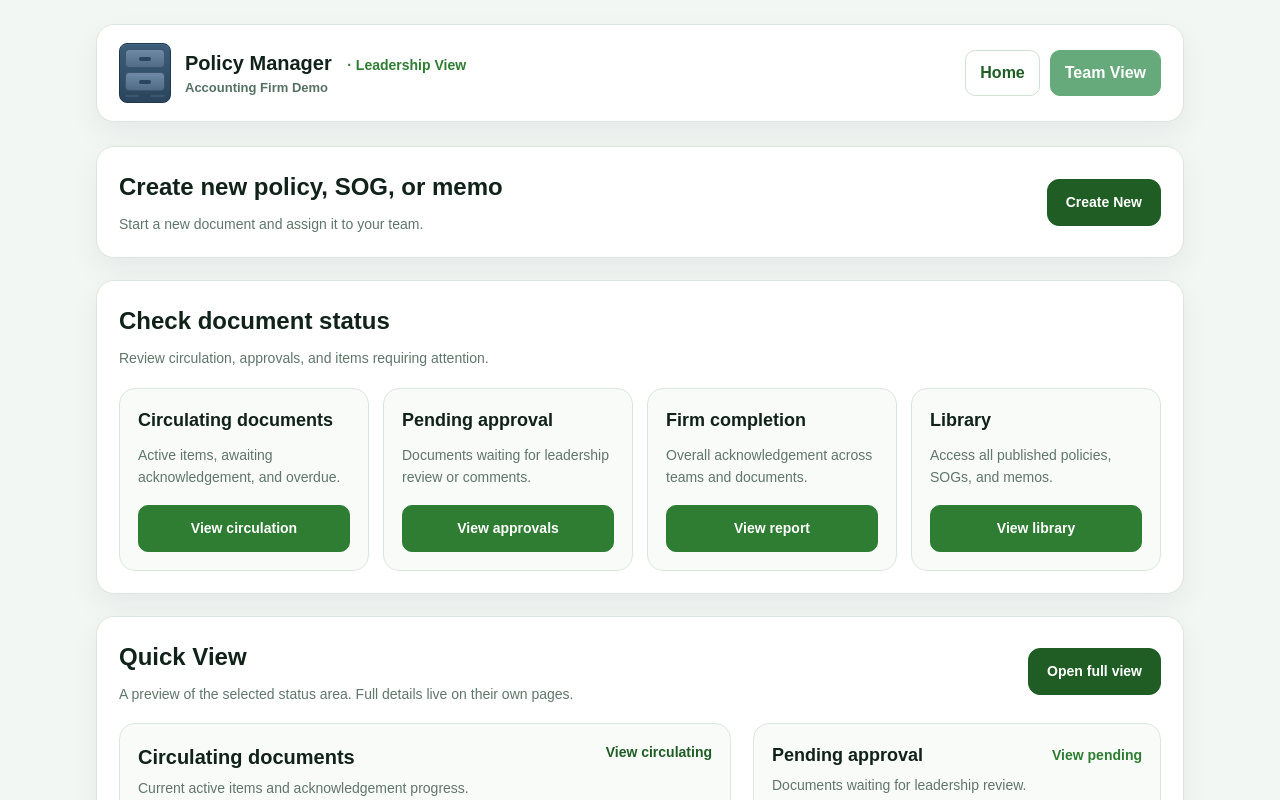
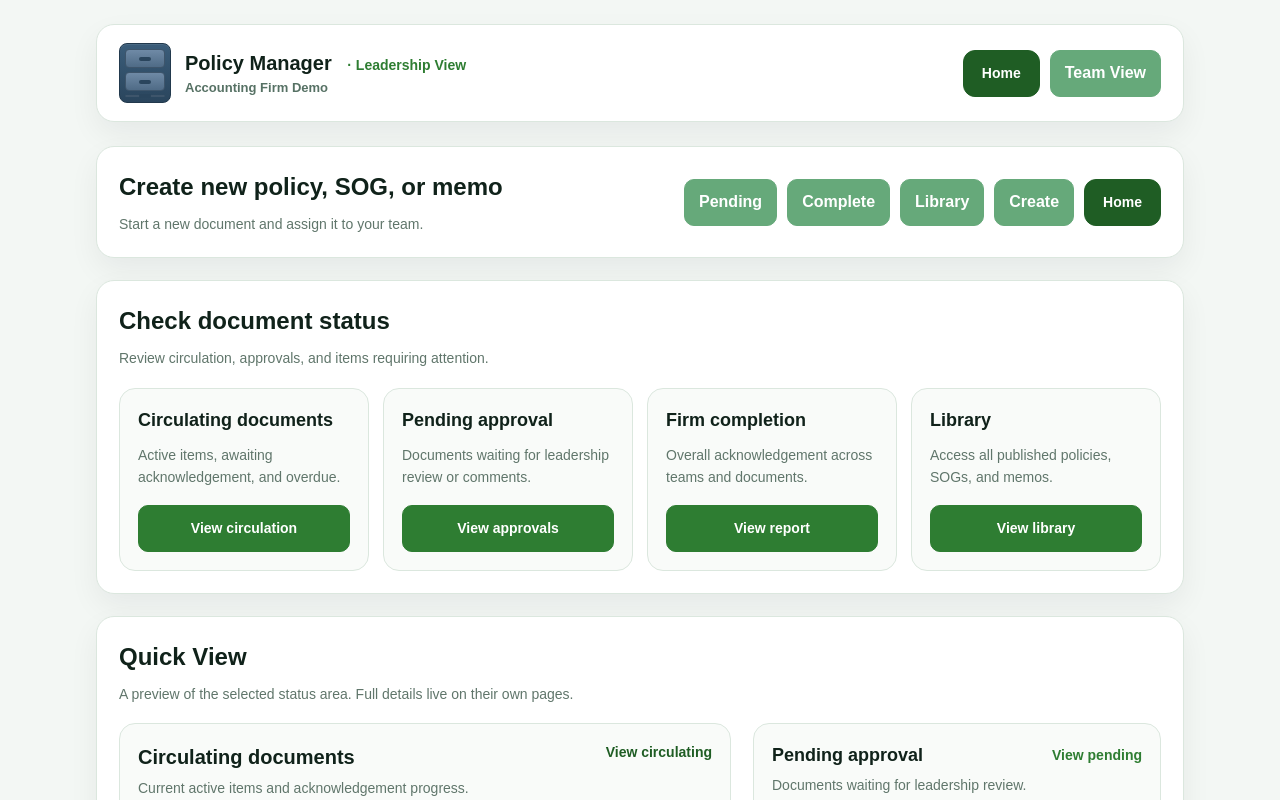
Before and after one commit to phoenixinc37-hue/policy-manager, a Next.js app: page /manager in a window 1280 px wide. Shown: the top 800 px of the page. Built offline with nearby package versions, Linux system fonts and the light colour scheme.

Commit message:
style: update leadership home color and create menu

```diff
--- a/app/manager/page.tsx
+++ b/app/manager/page.tsx
@@ -43,7 +43,7 @@ export default function ManagerPage() {
             </div>
           </div>
           <div style={{ display: "flex", gap: 10, flexWrap: "wrap" }}>
-            <Link href="/" style={secondaryButton}>Home</Link>
+            <Link href="/" style={primaryButtonLink}>Home</Link>
             <Link href="/teamview" style={teamButton}>Team View</Link>
           </div>
         </header>
@@ -55,7 +55,13 @@ export default function ManagerPage() {
                 <div style={{ fontSize: 24, fontWeight: 800 }}>Create new policy, SOG, or memo</div>
                 <p style={{ fontSize: 14, color: "#60766b", lineHeight: 1.6, margin: "8px 0 0" }}>Start a new document and assign it to your team.</p>
               </div>
-              <Link href="/create" style={primaryButtonLink}>Create New</Link>
+              <div style={{ display: "flex", gap: 10, flexWrap: "wrap" }}>
+                <Link href="/pending" style={greenMenuButton}>Pending</Link>
+                <Link href="/completion" style={greenMenuButton}>Complete</Link>
+                <Link href="/policy-index" style={greenMenuButton}>Library</Link>
+                <Link href="/create" style={greenMenuButton}>Create</Link>
+                <Link href="/" style={primaryButtonLink}>Home</Link>
+              </div>
             </div>
           </section>
 
@@ -84,7 +90,6 @@ export default function ManagerPage() {
                 <div style={{ fontSize: 24, fontWeight: 800 }}>Quick View</div>
                 <p style={{ fontSize: 14, color: "#60766b", lineHeight: 1.6, margin: "8px 0 0" }}>A preview of the selected status area. Full details live on their own pages.</p>
               </div>
-              <Link href="/status" style={primaryButtonLink}>Open full view</Link>
             </div>
 
             <div style={{ display: "grid", gridTemplateColumns: "1.2fr 0.8fr", gap: 22 }}>
@@ -227,6 +232,16 @@ const secondaryGreenButton = {
   width: "100%",
 };
 
+const greenMenuButton = {
+  textDecoration: "none",
+  background: "#66a97a",
+  color: "#ffffff",
+  padding: "10px 14px",
+  borderRadius: 10,
+  fontWeight: 700,
+  border: "1px solid #66a97a",
+};
+
 const secondaryGreenButtonLink = {
   ...secondaryGreenButton,
   textDecoration: "none",
```
